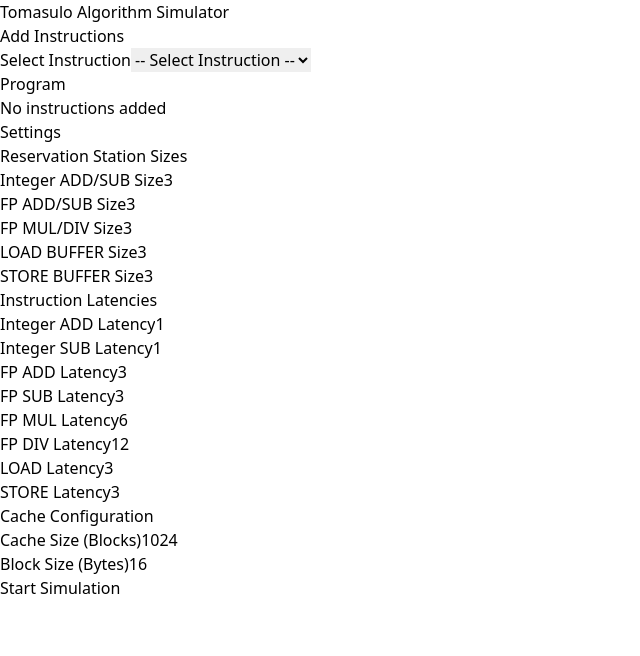
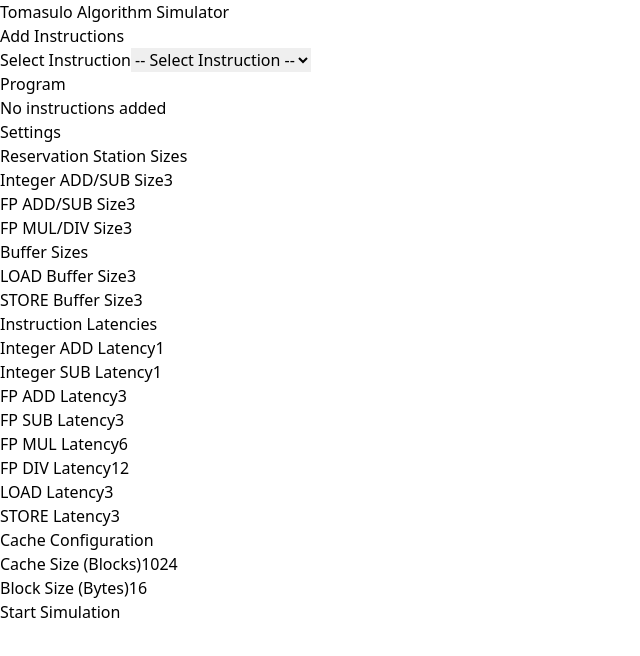
Before and after one commit to MohamedEmadFahmy/tomasulo-algorithm, a React (Vite) app: page / in a window 1280 px wide. Shown: the top 656 px of the page, without its empty margins (0-640 px from the left). Built offline with nearby package versions, Linux system fonts and the light colour scheme.

Commit message:
Seperate reservation stations from buffers in config

```diff
--- a/src/App.tsx
+++ b/src/App.tsx
@@ -15,11 +15,13 @@ const App: React.FC = () => {
 			"Integer ADD/SUB": 3,
 			"FP ADD/SUB": 3,
 			"FP MUL/DIV": 3,
-			"LOAD BUFFER": 3,
-			"STORE BUFFER": 3,
 		},
 		cache_size: 1024,
 		block_size: 16,
+		buffer_sizes: {
+			LOAD: 3,
+			STORE: 3,
+		},
 	});
 
 	return !isStarted ? (
@@ -41,12 +43,16 @@ export interface ReservationStationsSizes {
 	"Integer ADD/SUB": number;
 	"FP ADD/SUB": number;
 	"FP MUL/DIV": number;
-	"LOAD BUFFER": number;
-	"STORE BUFFER": number;
+}
+
+export interface BufferSizes {
+	LOAD: number;
+	STORE: number;
 }
 
 export interface Config {
 	reservation_stations_sizes: ReservationStationsSizes;
+	buffer_sizes: BufferSizes;
 	cache_size: number;
 	block_size: number;
 }
--- a/src/components/InputForm.tsx
+++ b/src/components/InputForm.tsx
@@ -324,12 +324,25 @@ const InputForm: React.FC<InputFormProps> = ({
 	const integerRegisters = Array.from({ length: 32 }, (_, i) => `R${i}`);
 	const floatRegisters = Array.from({ length: 32 }, (_, i) => `F${i}`);
 
-	const handleSizeChange = (stationType: string, newValue: number) => {
+	const handleReservationStationSizeChange = (
+		stationType: string,
+		newValue: number
+	) => {
 		setConfig((prev) => ({
 			...prev,
 			reservation_stations_sizes: {
 				...prev.reservation_stations_sizes,
 				[stationType]: Math.max(1, newValue), // Ensure minimum size of 1
+			},
+		}));
+	};
+
+	const handleBufferSizeChange = (bufferType: string, newValue: number) => {
+		setConfig((prev) => ({
+			...prev,
+			buffer_sizes: {
+				...prev.buffer_sizes,
+				[bufferType]: Math.max(1, newValue), // Ensure minimum size of 1
 			},
 		}));
 	};
@@ -603,7 +616,7 @@ const InputForm: React.FC<InputFormProps> = ({
 											className="w-full p-2 border border-gray-300 rounded-md"
 											value={size}
 											onChange={(e) =>
-												handleSizeChange(
+												handleReservationStationSizeChange(
 													stationType,
 													Number(e.target.value)
 												)
@@ -612,6 +625,39 @@ const InputForm: React.FC<InputFormProps> = ({
 										/>
 									</div>
 								))}
+							</div>
+						</div>
+
+						{/* Buffer Sizes */}
+						<div className="">
+							<h3 className="text-2xl text-white font-bold mb-2">
+								Buffer Sizes
+							</h3>
+							<div className="grid grid-cols-3 gap-2">
+								{Object.entries(config.buffer_sizes).map(
+									([bufferType, size]) => (
+										<div
+											key={bufferType}
+											className="flex flex-col"
+										>
+											<label className="text-white block mb-1">
+												{bufferType} Buffer Size
+											</label>
+											<input
+												type="number"
+												className="w-full p-2 border border-gray-300 rounded-md"
+												value={size}
+												onChange={(e) =>
+													handleBufferSizeChange(
+														bufferType,
+														Number(e.target.value)
+													)
+												}
+												min="1"
+											/>
+										</div>
+									)
+								)}
 							</div>
 						</div>
 
@@ -694,6 +740,8 @@ const InputForm: React.FC<InputFormProps> = ({
 							</div>
 						</div>
 					</div>
+
+					{/*  */}
 				</div>
 
 				{/* Submit Button */}
--- a/src/components/SimulatorView.tsx
+++ b/src/components/SimulatorView.tsx
@@ -1,3 +1,4 @@
+/* eslint-disable @typescript-eslint/no-unused-vars */
 /* eslint-disable react-hooks/exhaustive-deps */
 import React, { useEffect } from "react";
 import { Config } from "../App";
@@ -11,54 +12,9 @@ const SimulatorView: React.FC<SimulatorViewProps> = ({
 	config,
 	instructionMemory,
 }) => {
-	// const [simulationState, setSimulationState] = useState({
-	// 	cycle: 0,
-	// 	reservationStations: [],
-	// 	registerFile: { F0: 0, F1: 0, F2: 0, F3: 0 }, // Sample register file for display
-	// 	cache: [],
-	// 	instructionQueue: [
-	// 		{
-	// 			id: 1,
-	// 			type: "ADD",
-	// 			destination: "F0",
-	// 			source1: "F1",
-	// 			source2: "F2",
-	// 		},
-	// 		{
-	// 			id: 2,
-	// 			type: "SUB",
-	// 			destination: "F2",
-	// 			source1: "F0",
-	// 			source2: "F3",
-	// 		},
-	// 		{
-	// 			id: 3,
-	// 			type: "MUL",
-	// 			destination: "F3",
-	// 			source1: "F1",
-	// 			source2: "F0",
-	// 		},
-	// 	], // Sample instructions for display
-	// });
-
-	// const nextCycle = () => {
-	// 	// Increments the cycle count
-	// 	setSimulationState((prev) => ({
-	// 		...prev,
-	// 		cycle: prev.cycle + 1,
-	// 	}));
-	// };
-
-	// useEffect(() => {
-	// 	console.log("Simulation State Updated:", simulationState);
-	// }, [simulationState]);
-
 	useEffect(() => {
-		console.log(
-			"Reservation Stations Updated:",
-			config.reservation_stations_sizes
-		);
-		console.log("Instruction Memory Updated:", instructionMemory);
+		console.log("config: ", config);
+		// console.log("instructionMemory: ", instructionMemory);
 		// console.log("cache size: "));
 	}, []);
 
```
